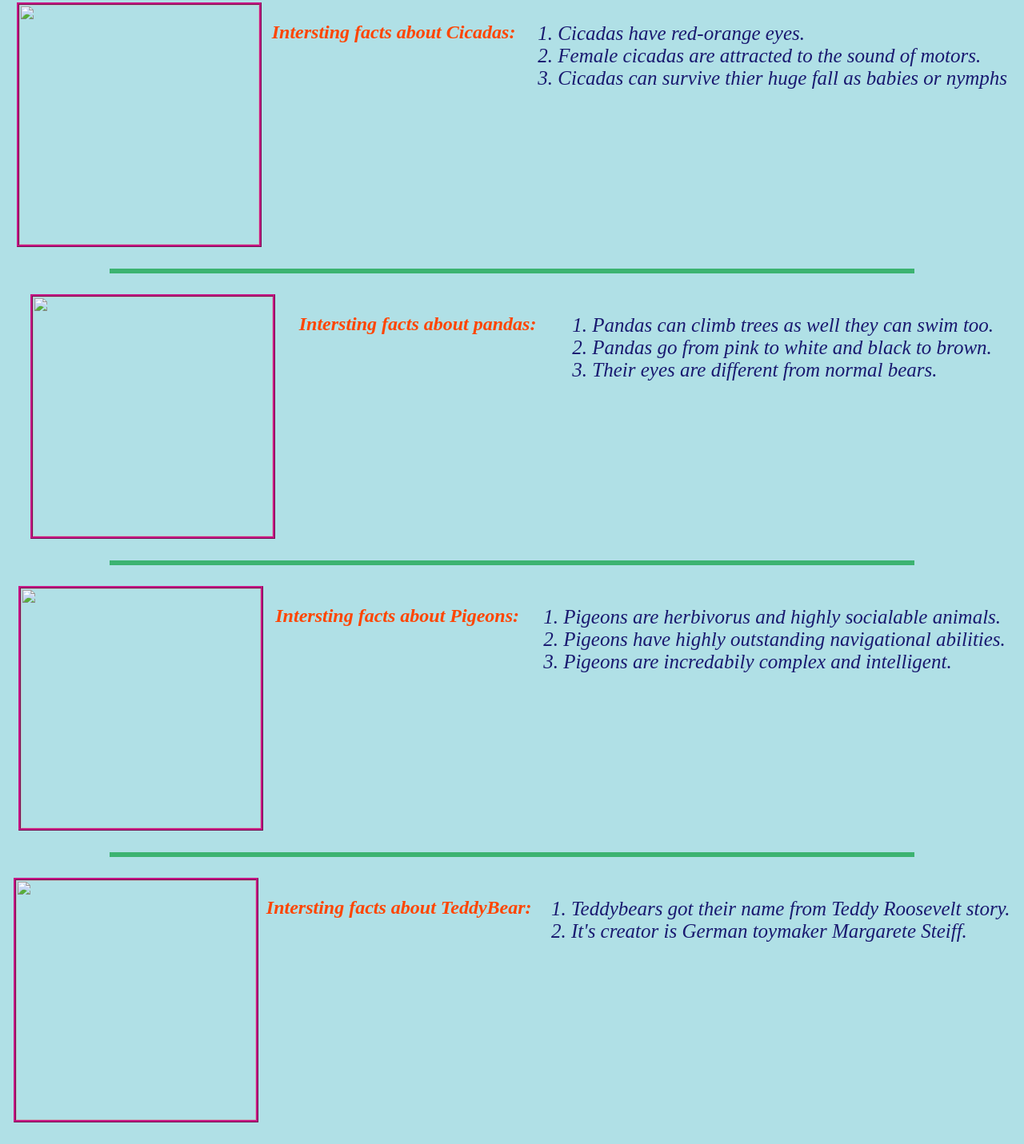
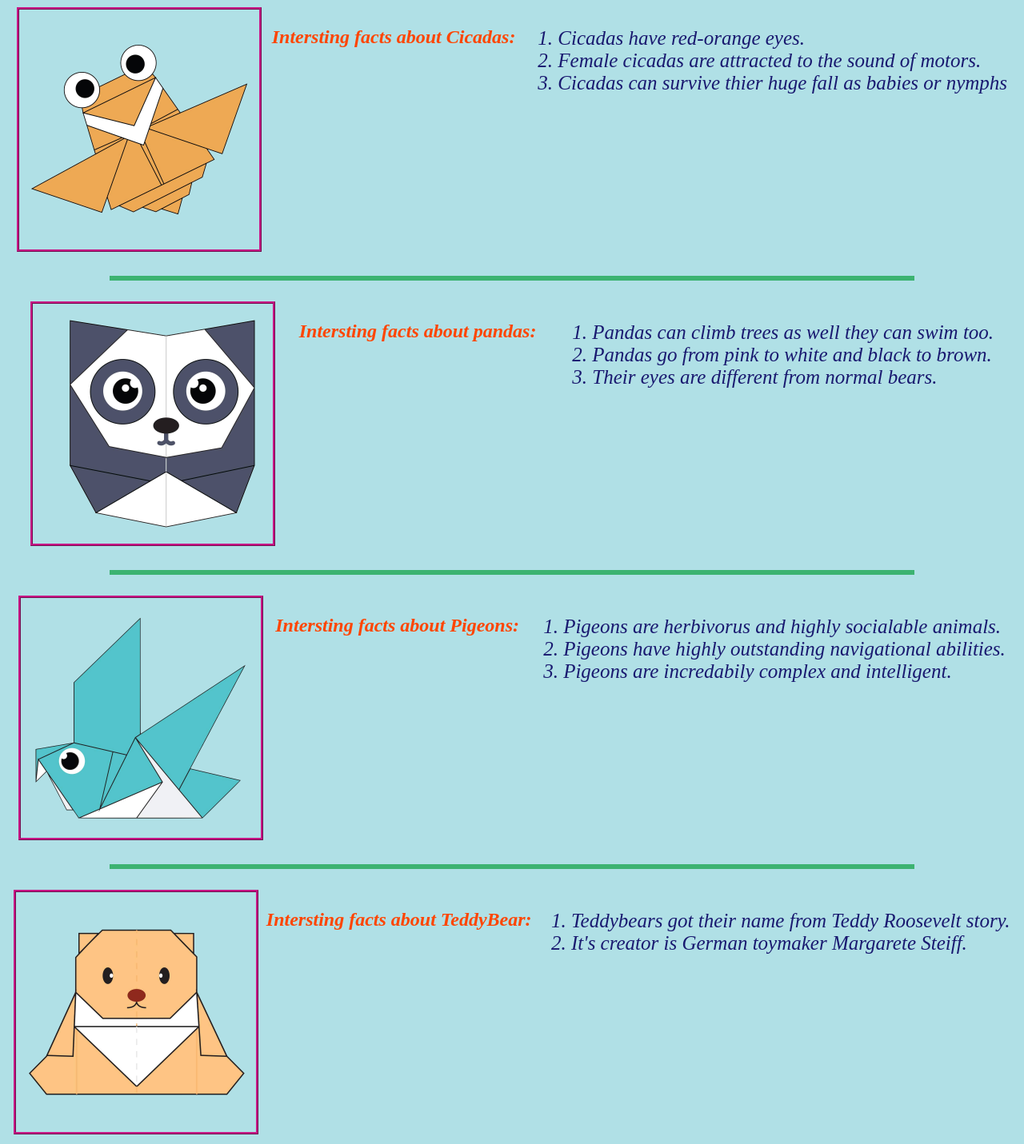
Before and after one commit to deepthi2007/origami-designs-part-2-C50-project, a plain HTML site: page index.html in a window 1280 px wide. Shown: the part 938-2369 px from the top of the page at 80% size. Drawn offline with Linux system fonts and the light colour scheme.

Commit message:
Update index.html

```diff
--- a/index.html
+++ b/index.html
@@ -23,7 +23,7 @@
 
 
         <div class="item">
-        <a target="_blank" href="http://origami.me/camel/"><img src="images/camel.png" width=300 height=300></a>
+        <a target="_blank" href="http://origami.me/camel/"><img src="camel.png" width=300 height=300></a>
         <p><i><b>Intersting facts about Camel:</b></i></p>
         <ol>
             <li>Camels can rach 7feet in height and weigh upto 1500 pounds.</li>
@@ -36,7 +36,7 @@
     <hr width=1000px>
         <br>
           <div class="item">
-        <a target="_blank" href="http://origami.me/chameleon/"><img src="images/chameleon.png" width=300 height=300></a>
+        <a target="_blank" href="http://origami.me/chameleon/"><img src="chameleon.png" width=300 height=300></a>
         <p><i><b>Intersting facts about Chameleon:</b></i></p>
         <ol>
             <li>About half of the chameleon species live in madagascar.</li>
@@ -49,7 +49,7 @@
     <hr width=1000px>
         <br>
     <div class="item">
-        <a target="_blank" href="http://origami.me/flying-cicada/"><img src="images/cicada.png" width=300 height=300></a>
+        <a target="_blank" href="http://origami.me/flying-cicada/"><img src="cicada.png" width=300 height=300></a>
         <p><i><b>Intersting facts about Cicadas:</b></i></p>
         <ol>
             <li>Cicadas have red-orange eyes.</li>
@@ -62,7 +62,7 @@
     <hr width=1000px>
         <br>
     <div class="item">
-        <a target="_blank" href="http://origami.me/panda/"><img src="images/panda.png" width=300 height=300></a>
+        <a target="_blank" href="http://origami.me/panda/"><img src="panda.png" width=300 height=300></a>
         <p><i><b>Intersting facts about pandas:</b></i></p>
         <ol>
             <li>Pandas can climb trees as well they can swim too.</li>
@@ -75,7 +75,7 @@
     <hr width=1000px>
         <br>
    <div class="item">
-        <a target="_blank" href="http://origami.me/pigeon/"><img src="images/pigeon.png" width=300 height=300></a>
+        <a target="_blank" href="http://origami.me/pigeon/"><img src="pigeon.png" width=300 height=300></a>
         <p><i><b>Intersting facts about Pigeons:</b></i></p>
         <ol>
             <li>Pigeons are herbivorus and highly socialable animals.</li>
@@ -88,7 +88,7 @@
     <hr width=1000px>
         <br>
     <div class="item">
-        <a target="_blank" href="http://origami.me/teddy-bear/"><img src="images/teddy.png" width=300 height=300></a>
+        <a target="_blank" href="http://origami.me/teddy-bear/"><img src="teddy.png" width=300 height=300></a>
          <p><i><b>Intersting facts about TeddyBear:</b></i></p>
          <ol>
              <li>Teddybears got their name from Teddy Roosevelt story.</li>
```
